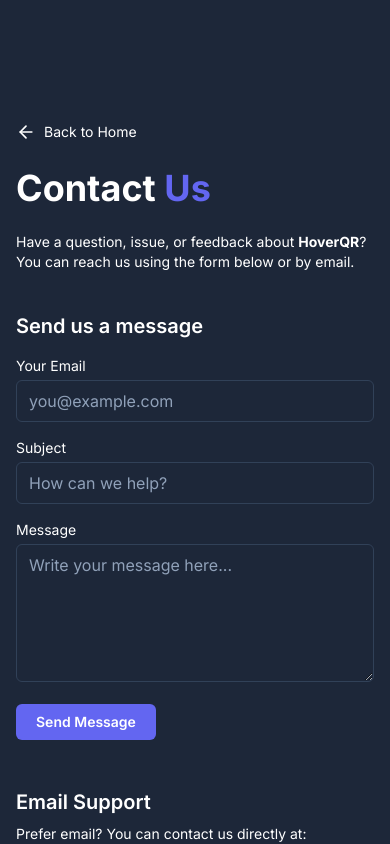
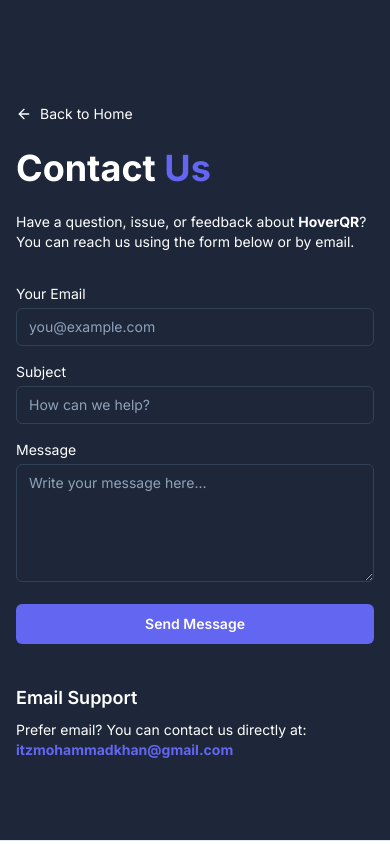
Before and after one commit to mhd101/HoverQR, a Next.js app: page /contact-us in a window 390 px wide. Shown: the top 844 px of the page. Built offline with nearby package versions, Linux system fonts and the light colour scheme.

Commit message:
fix: contact form

```diff
--- /dev/null
+++ b/app/api/contact/route.ts
@@ -0,0 +1,13 @@
+import { NextResponse } from "next/server";
+
+export async function POST(req: Request) {
+  const { email, subject, message } = await req.json();
+
+  if (!email || !subject || !message) {
+    return NextResponse.json({ error: "Missing fields" }, { status: 400 });
+  }
+
+  console.log("Contact form:", { email, subject, message });
+
+  return NextResponse.json({ success: true });
+}
--- a/app/contact-us/page.tsx
+++ b/app/contact-us/page.tsx
@@ -1,62 +1,92 @@
 "use client";
 
-import { useState } from "react";
+import { useEffect, useState } from "react";
 import Footer from "../components/Footer";
-import  Link  from "next/link";
-import  {ArrowLeft}  from 'lucide-react';
+import Link from "next/link";
+import { ArrowLeft } from "lucide-react";
+
+type Status = "idle" | "loading" | "success" | "error";
 
 export default function ContactUs() {
-  const [submitted, setSubmitted] = useState(false);
+  const [status, setStatus] = useState<Status>("idle");
+
+  // ✅ Auto-hide success / error after 4 seconds
+  useEffect(() => {
+    if (status === "success" || status === "error") {
+      const timer = setTimeout(() => {
+        setStatus("idle");
+      }, 4000);
+
+      return () => clearTimeout(timer);
+    }
+  }, [status]);
+
+  async function handleSubmit(e: React.FormEvent<HTMLFormElement>) {
+    e.preventDefault();
+    setStatus("loading");
+
+    const formData = new FormData(e.currentTarget);
+
+    try {
+      const res = await fetch("/api/contact", {
+        method: "POST",
+        headers: { "Content-Type": "application/json" },
+        body: JSON.stringify({
+          email: formData.get("email"),
+          subject: formData.get("subject"),
+          message: formData.get("message"),
+        }),
+      });
+
+      if (!res.ok) throw new Error();
+
+      setStatus("success");
+      e.currentTarget.reset();
+    } catch {
+      setStatus("error");
+    }
+  }
 
   return (
     <div className="min-h-screen flex flex-col">
-      <main className="mt-20 mb-10 grow max-w-4xl mx-auto px-4 sm:px-6 lg:px-8 py-10">
+      <main className="mt-16 sm:mt-20 mb-10 grow max-w-4xl mx-auto px-4 sm:px-6 lg:px-8 py-10">
+
+        {/* Back Button */}
         <Link
           href="/"
           className="inline-flex items-center gap-2 mb-6 text-sm font-medium text-white hover:text-[#6366f1] transition"
         >
-          <ArrowLeft width={20} /> Back to Home
+          <ArrowLeft className="w-4 h-4 sm:w-5 sm:h-5" />
+          Back to Home
         </Link>
+
         <h1 className="text-4xl sm:text-5xl font-bold mb-6">
           Contact <span className="text-[#6366f1]">Us</span>
         </h1>
 
-        <p className="mb-10 text-sm sm:text-base text-white">
+        <p className="mb-8 sm:mb-10 text-sm sm:text-base text-white">
           Have a question, issue, or feedback about{" "}
-          <strong>HoverQR</strong>?
-          You can reach us using the form below or by email.
+          <strong>HoverQR</strong>? You can reach us using the form below
+          or by email.
         </p>
 
         {/* ✅ Success Message */}
-        {submitted && (
-          <div className="mb-8 rounded-md border border-green-500/30 bg-green-500/10 px-4 py-3 text-sm text-green-400">
-            ✅ Form submitted successfully. We’ll get back to you soon.
+        {status === "success" && (
+          <div className="mb-6 rounded-md border border-green-500/30 bg-green-500/10 px-4 py-3 text-sm sm:text-base text-green-400">
+            ✅ Message sent successfully. We’ll get back to you soon.
+          </div>
+        )}
+
+        {/* ❌ Error Message */}
+        {status === "error" && (
+          <div className="mb-6 rounded-md border border-red-500/30 bg-red-500/10 px-4 py-3 text-sm sm:text-base text-red-400">
+            ❌ Failed to send message. Please try again.
           </div>
         )}
 
         {/* 📩 Contact Form */}
-        {!submitted && (
-          <section className="mb-12">
-            <h2 className="text-xl font-semibold mb-4">
-              Send us a message
-            </h2>
-
-            <form
-              name="hoverqr-contact"
-              method="POST"
-              data-netlify="true"
-              data-netlify-honeypot="bot-field"
-              className="space-y-4"
-              onSubmit={() => setSubmitted(true)}
-            >
-              {/* Required hidden fields for Netlify */}
-              <input
-                type="hidden"
-                name="form-name"
-                value="hoverqr-contact"
-              />
-              <input type="hidden" name="bot-field" />
-
+        {status !== "success" && (
+          <form onSubmit={handleSubmit} className="space-y-4">
             <div>
               <label className="block text-sm mb-1 text-white">
                 Your Email
@@ -66,7 +96,7 @@
                 name="email"
                 required
                 placeholder="you@example.com"
-                  className="w-full rounded-md border border-slate-700 bg-transparent px-3 py-2 text-white placeholder-slate-400 focus:outline-none focus:ring-2 focus:ring-[#6366f1]"
+                className="w-full rounded-md border border-slate-700 bg-transparent px-3 py-2 text-sm sm:text-base text-white placeholder-slate-400 focus:outline-none focus:ring-2 focus:ring-[#6366f1]"
               />
             </div>
 
@@ -79,7 +109,7 @@
                 name="subject"
                 required
                 placeholder="How can we help?"
-                  className="w-full rounded-md border border-slate-700 bg-transparent px-3 py-2 text-white placeholder-slate-400 focus:outline-none focus:ring-2 focus:ring-[#6366f1]"
+                className="w-full rounded-md border border-slate-700 bg-transparent px-3 py-2 text-sm sm:text-base text-white placeholder-slate-400 focus:outline-none focus:ring-2 focus:ring-[#6366f1]"
               />
             </div>
 
@@ -92,29 +122,29 @@
                 rows={5}
                 required
                 placeholder="Write your message here..."
-                  className="w-full rounded-md border border-slate-700 bg-transparent px-3 py-2 text-white placeholder-slate-400 focus:outline-none focus:ring-2 focus:ring-[#6366f1]"
+                className="w-full rounded-md border border-slate-700 bg-transparent px-3 py-2 text-sm sm:text-base text-white placeholder-slate-400 focus:outline-none focus:ring-2 focus:ring-[#6366f1]"
               />
             </div>
 
             <button
               type="submit"
-                className="inline-flex items-center rounded-md bg-[#6366f1] px-5 py-2 text-sm font-semibold text-white hover:bg-[#4f46e5] transition cursor-pointer"
+              disabled={status === "loading"}
+              className="inline-flex w-full sm:w-auto justify-center rounded-md bg-[#6366f1] px-5 py-2.5 text-sm sm:text-base font-semibold text-white hover:bg-[#4f46e5] transition disabled:opacity-60"
             >
-                Send Message
+              {status === "loading" ? "Sending..." : "Send Message"}
             </button>
           </form>
-          </section>
         )}
 
         {/* 📧 Support Email */}
-        <section>
-          <h2 className="text-xl font-semibold mb-2">
+        <section className="mt-10">
+          <h2 className="text-lg sm:text-xl font-semibold mb-2">
             Email Support
           </h2>
           <p className="text-sm sm:text-base text-white">
             Prefer email? You can contact us directly at:
             <br />
-            <strong className="text-[#6366f1]">
+            <strong className="text-[#6366f1] break-all">
               itzmohammadkhan@gmail.com
             </strong>
           </p>
--- a/package.json
+++ b/package.json
@@ -9,6 +9,7 @@
     "lint": "eslint"
   },
   "dependencies": {
+    "@netlify/plugin-nextjs": "^5.15.7",
     "lucide-react": "^0.563.0",
     "next": "16.1.6",
     "react": "19.2.3",
```
Also changed, not shown: 1 other file (tests, documents, lock files or other folders). Lines whose indentation alone changed are shown as unchanged.
